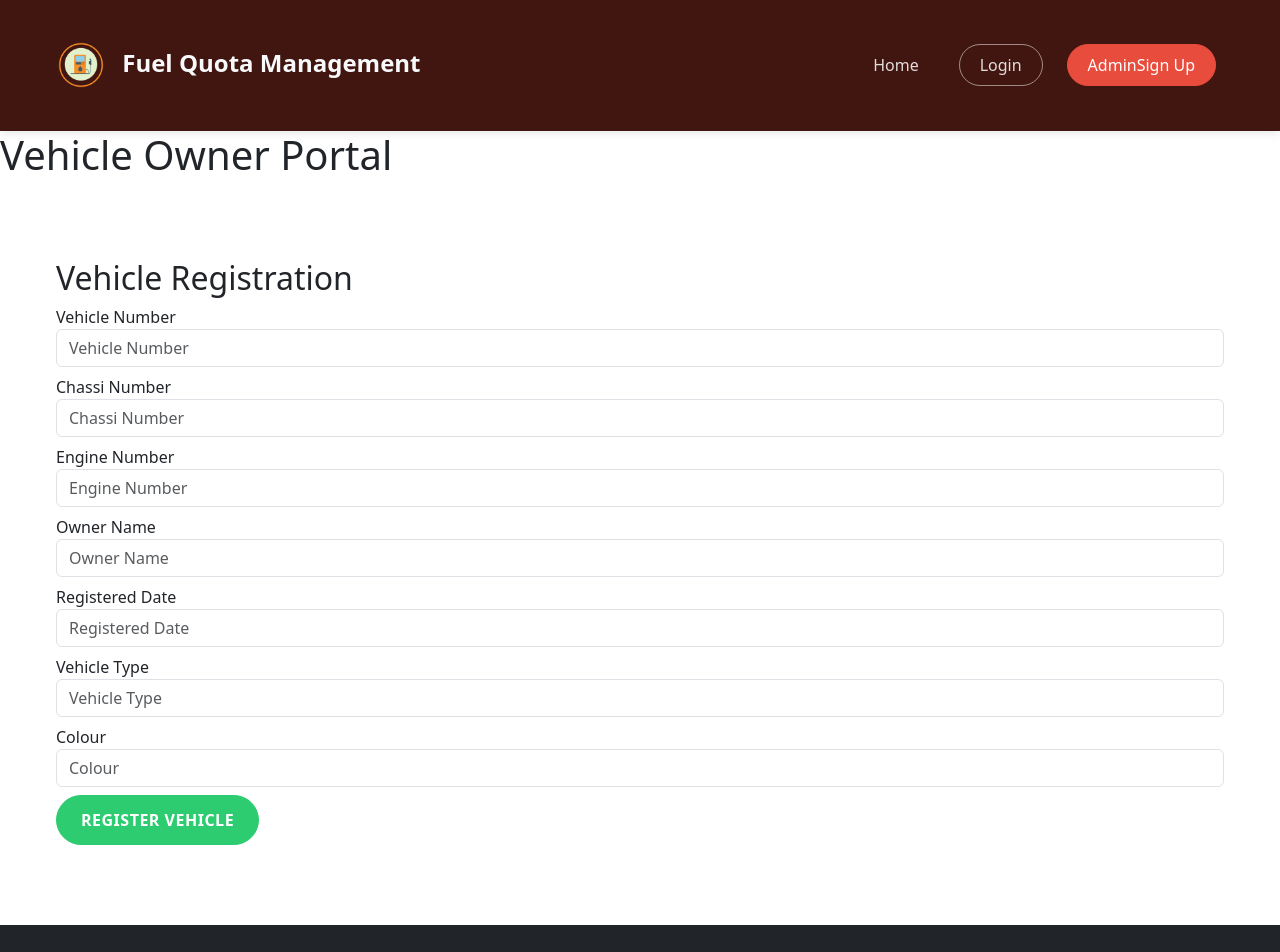
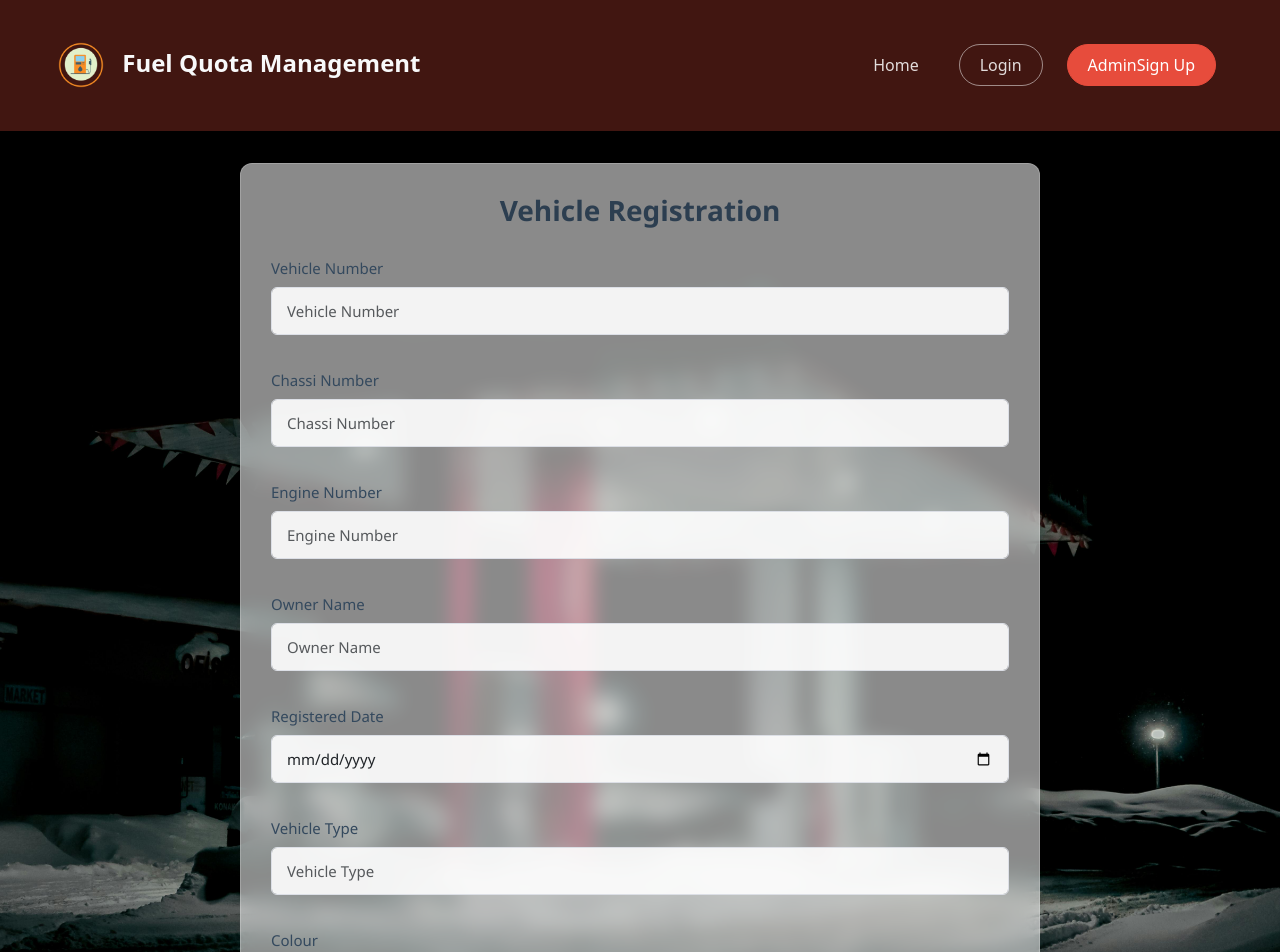
Before and after one commit to Kevi28JM/fuel-quota-management-system, a React (Create React App) app in the folder frontend/: page /vehicle in a window 1280 px wide. Shown: the top 952 px of the page. Built offline with nearby package versions, Linux system fonts and the light colour scheme.

Commit message:
vehicle register page and css code

```diff
--- a/frontend/src/App.js
+++ b/frontend/src/App.js
@@ -4,7 +4,7 @@ import { BrowserRouter as Router, Routes, Route, Navigate } from 'react-router-d
 
 // Page imports
 import HomePage from './pages/HomePage';
-import VehiclePortal from './pages/VehiclePortal';
+import VehiclePortal from './pages/VehicleRegister';
 import StationPortal from './pages/StationPortal';
 import AdminPortal from './pages/AdminPortal';
 import Login from './pages/login';
--- a/frontend/src/components/VehicleRegisterForm.js
+++ /dev/null
@@ -1,74 +0,0 @@
-import React from 'react';
-
-import { useState } from 'react';
-import API from '../services/api';
-import { QRCodeSVG } from 'qrcode.react'; // <-- update import
-
-function VehicleRegisterForm() {
-  const [form, setForm] = useState({ plate: '', owner: '', model: '', chassi: '', engine: '', date: '', type: '', colour: '' });
-  const [qr, setQr] = useState('');
-
-  const handleSubmit = async (e) => {
-    e.preventDefault();
-    try {
-      const res = await API.post('/vehicle/register', form);
-      setQr(res.data.qrCodeData); // Assume backend sends QR code value
-      alert('Vehicle registered successfully!');
-    } catch (err) {
-      alert('Vehicle registration failed');
-    }
-  };
-
-  return (
-    <div className="container mt-5">
-      <h2>Vehicle Registration</h2>
-      <form onSubmit={handleSubmit}>
-      <div className="mb-2">
-            <label>Vehicle Number</label>
-            <input className="form-control" placeholder="Vehicle Number" onChange={(e) => setForm({ ...form, plate: e.target.value })} />
-          </div>
-
-          <div className="mb-2">
-            <label>Chassi Number</label>
-            <input className="form-control" placeholder="Chassi Number" onChange={(e) => setForm({ ...form, chassi: e.target.value })} />
-          </div>
-
-          <div className="mb-2">
-            <label>Engine Number</label>
-            <input className="form-control" placeholder="Engine Number" onChange={(e) => setForm({ ...form, engine: e.target.value })} />
-          </div>
-
-          <div className="mb-2">
-            <label>Owner Name</label>
-            <input className="form-control" placeholder="Owner Name" onChange={(e) => setForm({ ...form, owner: e.target.value })} />
-          </div>
-
-          <div className="mb-2">
-            <label>Registered Date</label>
-            <input className="form-control" placeholder="Registered Date" onChange={(e) => setForm({ ...form, date: e.target.value })} />
-          </div>
-
-          <div className="mb-2">
-            <label>Vehicle Type</label>
-            <input className="form-control" placeholder="Vehicle Type" onChange={(e) => setForm({ ...form, type: e.target.value })} />
-          </div>
-
-          <div className="mb-2">
-            <label>Colour</label>
-            <input className="form-control" placeholder="Colour" onChange={(e) => setForm({ ...form, colour: e.target.value })} />
-          </div>
-
-        <button className="btn btn-success" type="submit">Register Vehicle</button>
-      </form>
-
-      {qr && (
-        <div className="mt-4">
-          <h4>Your QR Code:</h4>
-          <QRCodeSVG value={qr} size={256} />
-        </div>
-      )}
-    </div>
-  );
-}
-
-export default VehicleRegisterForm;
--- a/frontend/src/pages/VehiclePortal.js
+++ /dev/null
@@ -1,12 +0,0 @@
-import VehicleRegisterForm from '../components/VehicleRegisterForm';
-
-function VehiclePortal() {
-  return (
-    <div>
-      <h1>Vehicle Owner Portal</h1>
-      <VehicleRegisterForm />
-    </div>
-  );
-}
-
-export default VehiclePortal;
--- /dev/null
+++ b/frontend/src/pages/VehicleRegister.js
@@ -0,0 +1,114 @@
+import React, { useState } from 'react';
+import { QRCodeSVG } from 'qrcode.react'; // Correct import
+import API from '../services/api'; // Ensure the API service path is correct
+import '../styles/VehicleRegister.css'; // Add a CSS file for styling
+
+function VehicleRegisterForm() {
+  const [form, setForm] = useState({
+    plate: '',
+    owner: '',
+    model: '',
+    chassi: '',
+    engine: '',
+    date: '',
+    type: '',
+    colour: '',
+  });
+  const [qr, setQr] = useState('');
+
+  const handleSubmit = async (e) => {
+    e.preventDefault();
+    try {
+      const res = await API.post('/vehicle/register', form); // Ensure the backend endpoint is correct
+      setQr(res.data.qrCodeData); // Assume backend sends QR code data
+      alert('Vehicle registered successfully!');
+    } catch (err) {
+      alert('Vehicle registration failed');
+    }
+  };
+
+  return (
+    <div className="vehicle-register-page">
+    <div className="vehicle-register-page-container">
+      <h2 className="vehicle-register-title">Vehicle Registration</h2>
+      <form onSubmit={handleSubmit} className="vehicle-register-form">
+        <div className="vehicle-register-form-group">
+          <label className="vehicle-register-label">Vehicle Number</label>
+          <input
+            className="vehicle-register-input form-control"
+            placeholder="Vehicle Number"
+            onChange={(e) => setForm({ ...form, plate: e.target.value })}
+          />
+        </div>
+
+        <div className="vehicle-register-form-group">
+          <label className="vehicle-register-label">Chassi Number</label>
+          <input
+            className="vehicle-register-input form-control"
+            placeholder="Chassi Number"
+            onChange={(e) => setForm({ ...form, chassi: e.target.value })}
+          />
+        </div>
+
+        <div className="vehicle-register-form-group">
+          <label className="vehicle-register-label">Engine Number</label>
+          <input
+            className="vehicle-register-input form-control"
+            placeholder="Engine Number"
+            onChange={(e) => setForm({ ...form, engine: e.target.value })}
+          />
+        </div>
+
+        <div className="vehicle-register-form-group">
+          <label className="vehicle-register-label">Owner Name</label>
+          <input
+            className="vehicle-register-input form-control"
+            placeholder="Owner Name"
+            onChange={(e) => setForm({ ...form, owner: e.target.value })}
+          />
+        </div>
+
+        <div className="vehicle-register-form-group">
+          <label className="vehicle-register-label">Registered Date</label>
+          <input
+            className="vehicle-register-input form-control"
+            type="date"
+            onChange={(e) => setForm({ ...form, date: e.target.value })}
+          />
+        </div>
+
+        <div className="vehicle-register-form-group">
+          <label className="vehicle-register-label">Vehicle Type</label>
+          <input
+            className="vehicle-register-input form-control"
+            placeholder="Vehicle Type"
+            onChange={(e) => setForm({ ...form, type: e.target.value })}
+          />
+        </div>
+
+        <div className="vehicle-register-form-group">
+          <label className="vehicle-register-label">Colour</label>
+          <input
+            className="vehicle-register-input form-control"
+            placeholder="Colour"
+            onChange={(e) => setForm({ ...form, colour: e.target.value })}
+          />
+        </div>
+
+        <button className="vehicle-register-btn btn btn-success" type="submit">
+          Register Vehicle
+        </button>
+      </form>
+
+      {qr && (
+        <div className="vehicle-register-qr">
+          <h4>Your QR Code:</h4>
+          <QRCodeSVG value={qr} size={256} />
+        </div>
+      )}
+    </div>
+    </div>
+  );
+}
+
+export default VehicleRegisterForm;
--- /dev/null
+++ b/frontend/src/styles/VehicleRegister.css
@@ -0,0 +1,101 @@
+/* Page container with background image */
+.vehicle-register-page {
+  font-family: 'Segoe UI', Tahoma, Geneva, Verdana, sans-serif;
+  background-image: url('../assets/vehicleregister.jpg'); /* Use an absolute path for the public folder */
+  background-size: cover;
+  background-position: center;
+  background-repeat: no-repeat;
+  min-height: 100vh;
+  display: flex;
+  align-items: center;
+  justify-content: center;
+  padding: 2rem;
+}
+
+/* Form container with glass effect */
+.vehicle-register-page-container {
+  max-width: 800px;
+  width: 100%;
+  padding: 30px;
+  background-color: rgba(255, 255, 255, 0.541);
+  backdrop-filter: blur(10px);
+  border-radius: 12px;
+  box-shadow: 0 8px 32px rgba(0, 0, 0, 0.1);
+  border: 1px solid rgba(255, 255, 255, 0.2);
+}
+
+/* Title styling */
+.vehicle-register-title {
+  color: #2c3e50;
+  text-align: center;
+  margin-bottom: 30px;
+  font-weight: 600;
+  font-size: 28px;
+}
+
+/* Form layout */
+.vehicle-register-form {
+  display: flex;
+  flex-direction: column;
+  gap: 1rem;
+}
+
+/* Form group styling */
+.vehicle-register-form-group {
+  margin-bottom: 18px;
+}
+
+/* Label styling */
+.vehicle-register-label {
+  color: #34495e;
+  font-weight: 500;
+  display: block;
+  margin-bottom: 7px;
+  font-size: 15px;
+}
+
+/* Input field styling */
+.vehicle-register-input {
+  width: 100%;
+  padding: 12px 15px;
+  border: 1px solid #dcdfe6;
+  border-radius: 6px;
+  font-size: 15px;
+  transition: all 0.3s ease;
+  background-color: rgba(255, 255, 255, 0.9);
+}
+
+.vehicle-register-input:focus {
+  border-color: #3498db;
+  box-shadow: 0 0 0 3px rgba(52, 152, 219, 0.2);
+  outline: none;
+}
+
+/* Button styling */
+.vehicle-register-btn {
+  background-color: #2ecc71;
+  color: white;
+  border: none;
+  border-radius: 6px;
+  padding: 14px 25px;
+  font-weight: 600;
+  font-size: 16px;
+  cursor: pointer;
+  transition: all 0.3s ease;
+}
+
+.vehicle-register-btn:hover {
+  background-color: #27ae60;
+  transform: translateY(-3px);
+  box-shadow: 0 7px 14px rgba(39, 174, 96, 0.3);
+}
+
+/* QR Code section styling */
+.vehicle-register-qr {
+  margin-top: 35px;
+  text-align: center;
+  background-color: white;
+  padding: 25px;
+  border-radius: 10px;
+  box-shadow: 0 5px 15px rgba(0, 0, 0, 0.08);
+}
```
Also changed, not shown: frontend/src/assets/vehicleregister.jpg (added).
